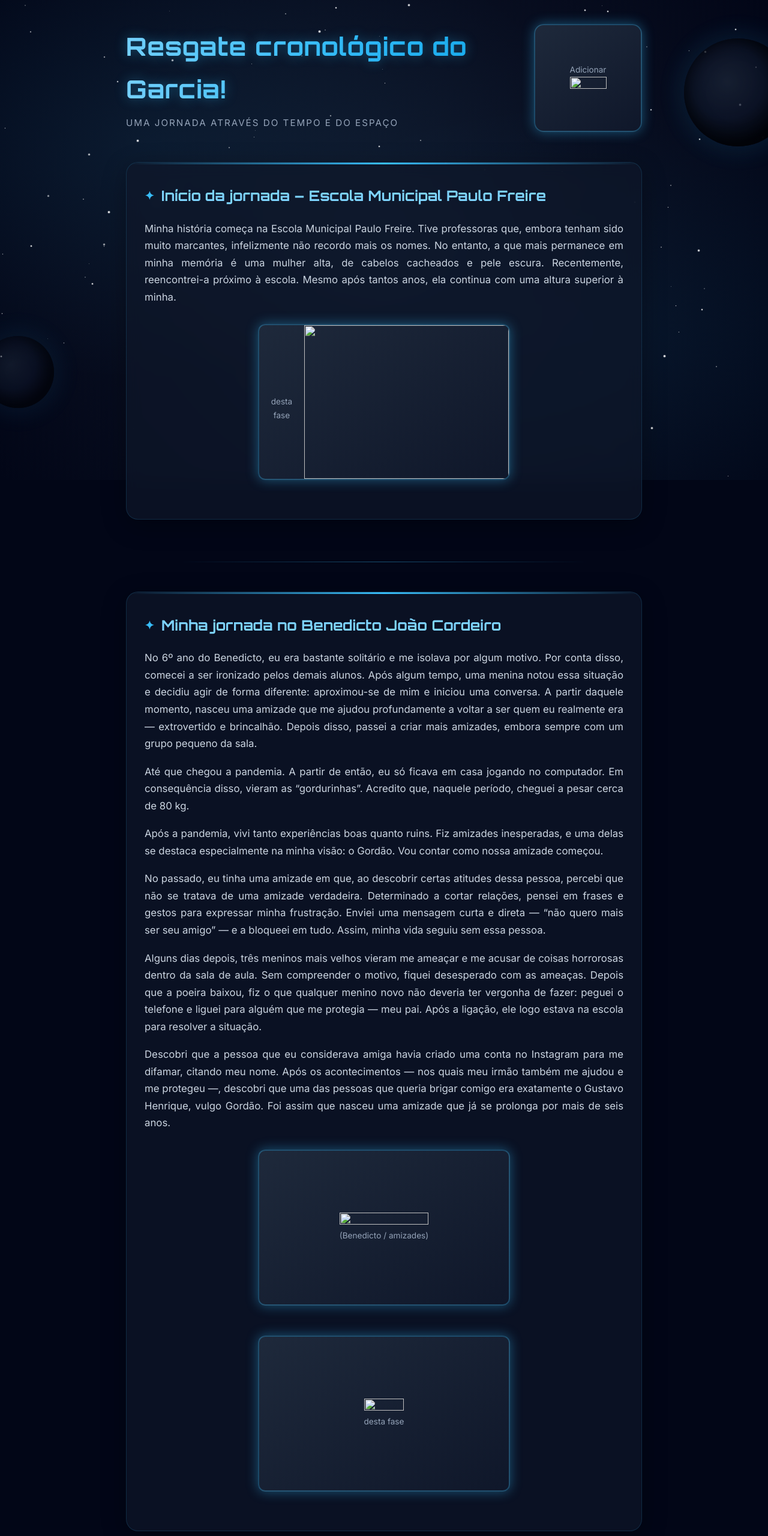
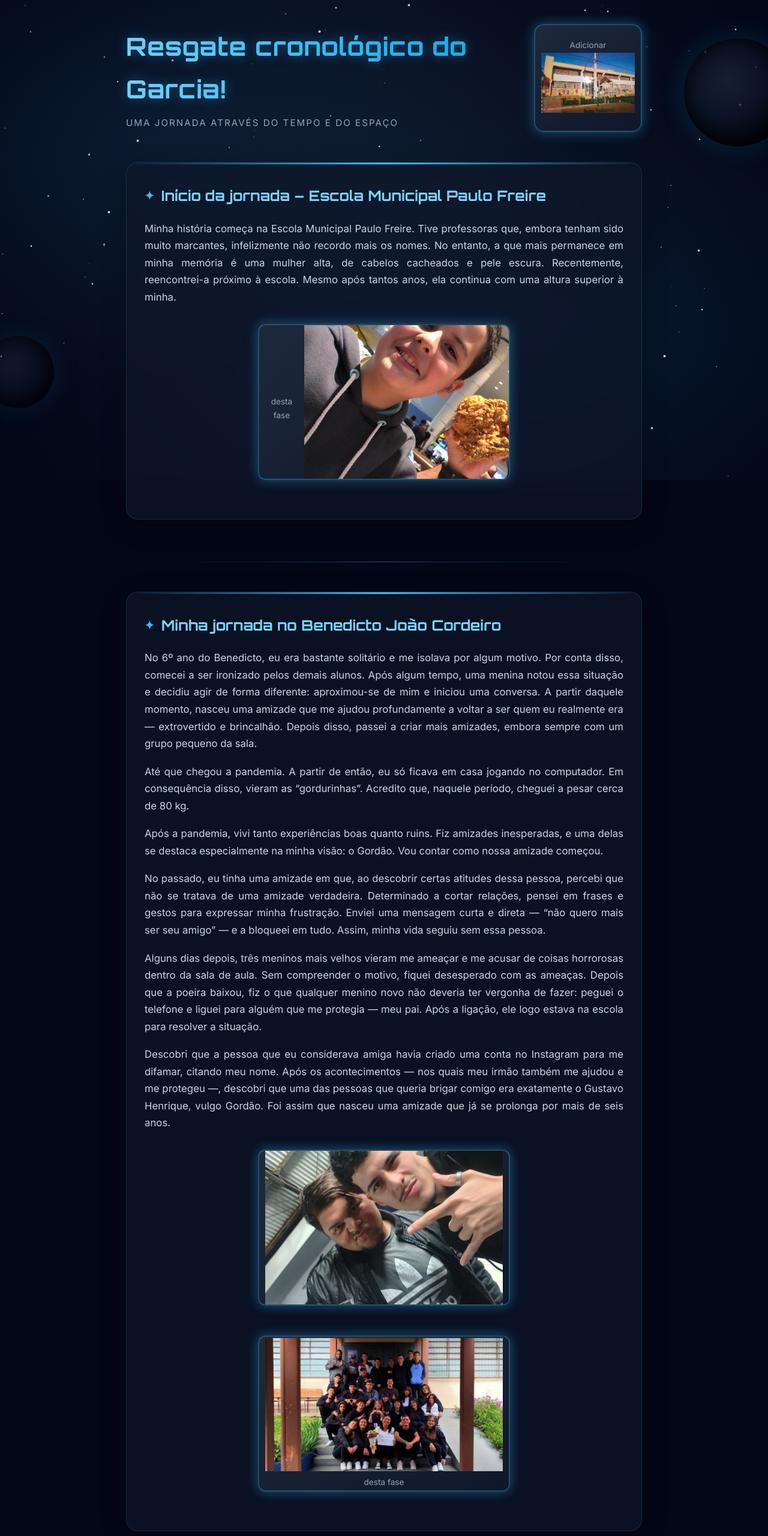
Before and after one commit to ggarcia08-lab/Memorias, a plain HTML site: page index.html in a window 1280 px wide. Shown: the top 2560 px of the page at 60% size. Drawn offline with Linux system fonts and the light colour scheme.

Commit message:
Update index.html

```diff
--- a/index.html
+++ b/index.html
@@ -273,7 +273,7 @@
       </div>
       <div class="photo-placeholder">
         <span>Adicionar<br>
-        <img src="_/img/paulo freire.jpeg" alt=""></span>
+        <img src="img/paulo freire.jpeg" alt=""></span>
         <!-- Substitua por: <img src="sua-foto.jpg" alt="Garcia"> -->
       </div>
     </header>
@@ -291,7 +291,7 @@
       <div class="photo-area">
         <div class="photo-placeholder">
           <span><br>desta fase</span>
-          <img src="_/img/eugordin.jpeg" alt="">
+          <img src="img/eugordin.jpeg" alt="">
         </div>
       </div>
     </section>
@@ -338,14 +338,14 @@
       <div class="photo-area">
         <div class="photo-placeholder">
           <span>
-            <img src="_/img/gordoGordão.jpeg" alt=""><br>(Benedicto / amizades)</span>
+            <img src="img/gordoGordão.jpeg" alt=""><br>(Benedicto / amizades)</span>
         </div>
       </div>
 
       <!-- Campo extra de fotos um pouco distante -->
       <div class="photo-area" style="margin-top: 50px;">
         <div class="photo-placeholder">
-          <span><img src="_/img/Sala3H.jpeg" alt=""><br>desta fase</span>
+          <span><img src="img/Sala3H.jpeg" alt=""><br>desta fase</span>
         </div>
       </div>
     </section>
@@ -366,7 +366,7 @@
 
       <div class="photo-area">
         <div class="photo-placeholder">
-          <span><img src="_/img/colegio-sitiocercado-960x550.jpg" alt=""><br>3º Ano H</span>
+          <span><img src="img/colegio-sitiocercado-960x550.jpg" alt=""><br>3º Ano H</span>
         </div>
       </div>
 
```
